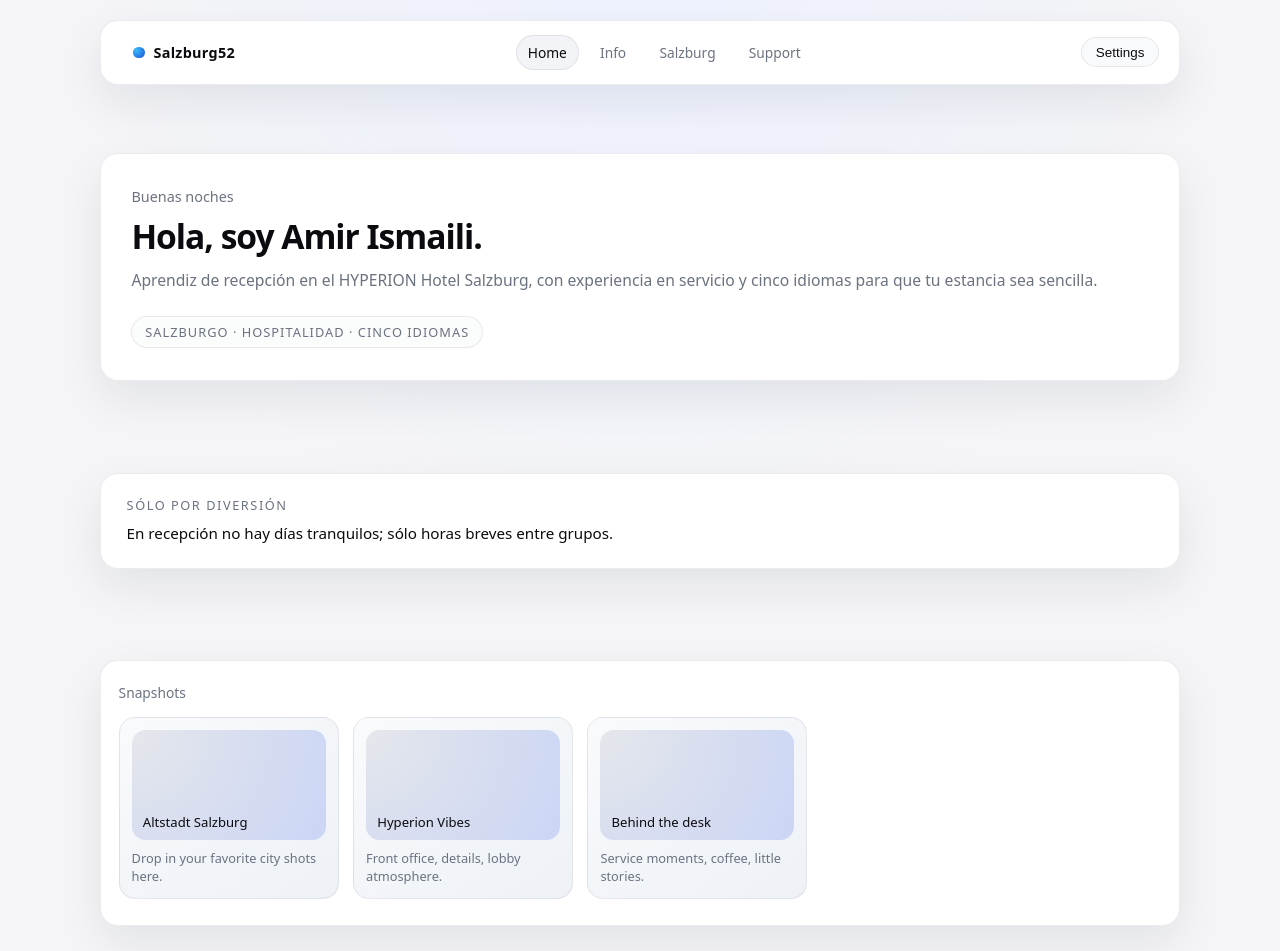
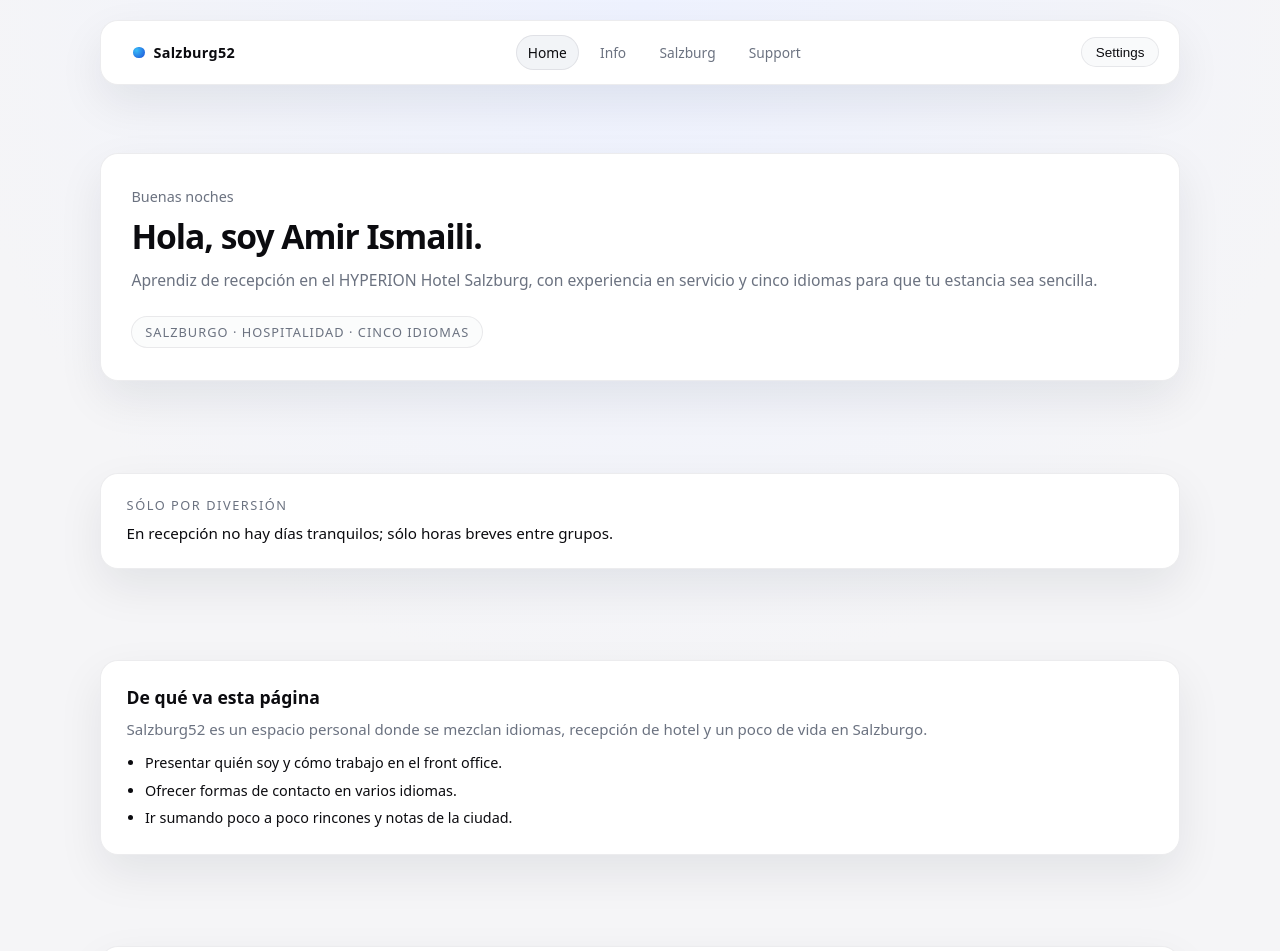
Before and after one commit to luv2loot/salzburg52, a Next.js app: page /es in a window 1280 px wide. Shown: the top 951 px of the page. Built offline with nearby package versions, Linux system fonts and the light colour scheme.

Commit message:
Update page.js

```diff
--- a/app/es/page.js
+++ b/app/es/page.js
@@ -102,7 +102,7 @@ export default function EsHomePage() {
           lang={LANG}
         />
 
-        {snippet && (
+                {snippet && (
           <section className="app-shell snippet-root">
             <div className="surface snippet-inner">
               <p className="snippet-label text-muted">
@@ -117,7 +117,23 @@ export default function EsHomePage() {
           </section>
         )}
 
+        <section className="app-shell feature-root">
+          <div className="surface feature-inner">
+            <h2 className="feature-title">De qué va esta página</h2>
+            <p className="feature-text">
+              Salzburg52 es un espacio personal donde se mezclan idiomas,
+              recepción de hotel y un poco de vida en Salzburgo.
+            </p>
+            <ul className="feature-list">
+              <li>Presentar quién soy y cómo trabajo en el front office.</li>
+              <li>Ofrecer formas de contacto en varios idiomas.</li>
+              <li>Ir sumando poco a poco rincones y notas de la ciudad.</li>
+            </ul>
+          </div>
+        </section>
+
         <MediaStrip />
+
       </main>
       <Footer lang={LANG} />
 
```
